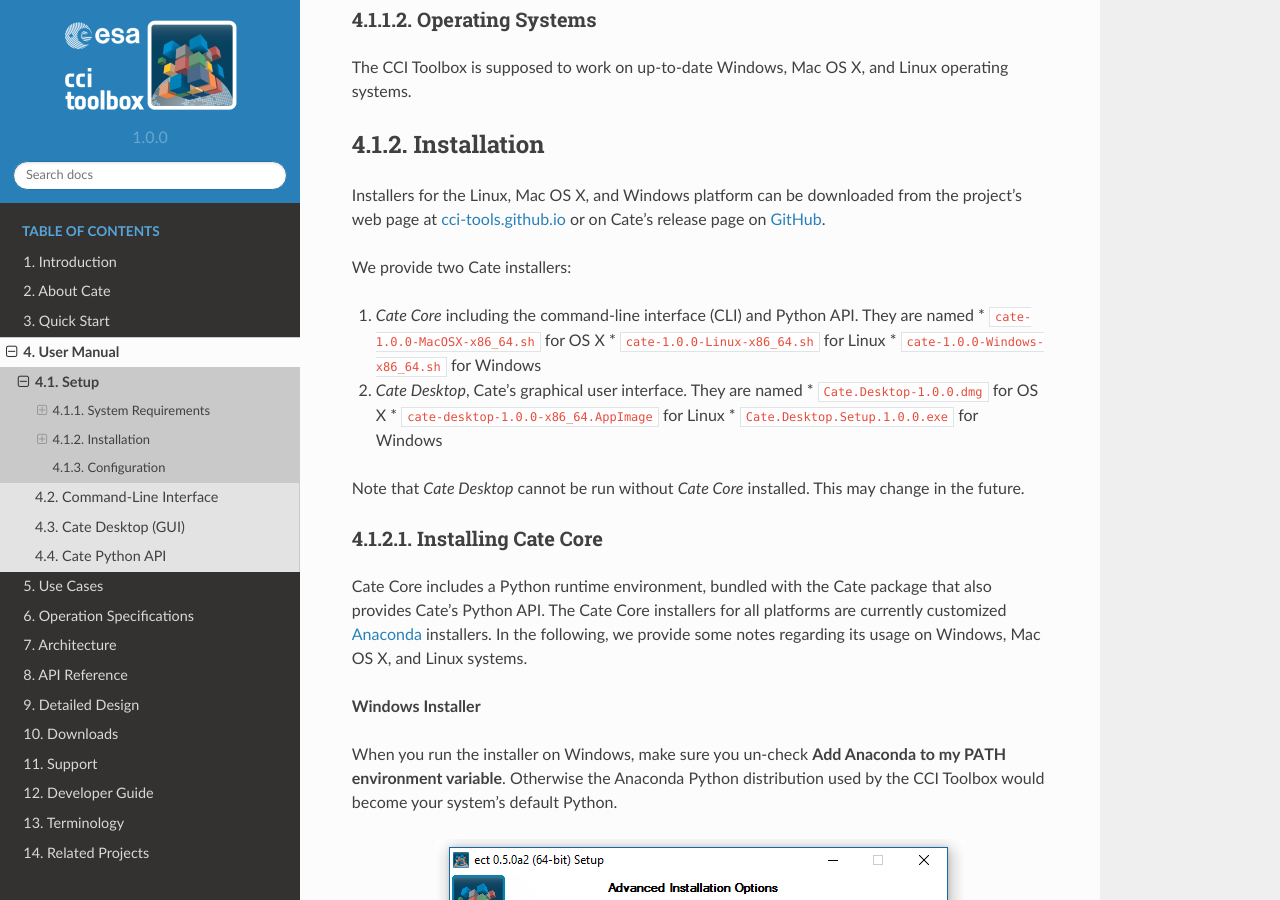
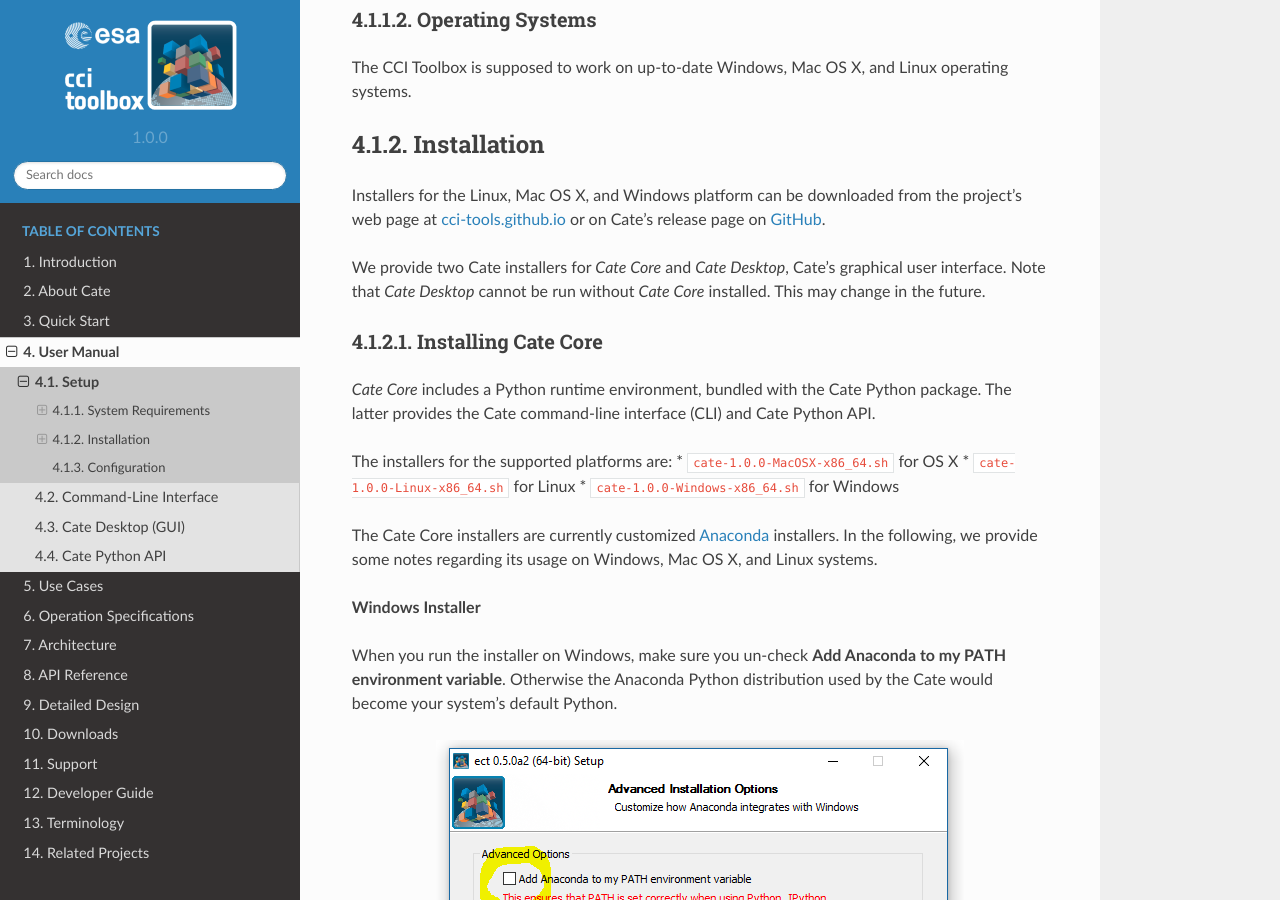
Before and after one commit to CCI-Tools/cate, a Sphinx documentation site: the page built from doc/source/user_manual/um_setup.rst, in a window 1280 px wide and 900 px high, scrolled down 404 px. Built offline with Sphinx 7.4.7 and the Read the Docs theme 2.0.0, drawn with Linux system fonts in a browser that asks for light colours; some of the changed text lies outside the part shown.

Commit message:
updated installation guide

```diff
--- a/doc/source/user_manual/um_setup.rst
+++ b/doc/source/user_manual/um_setup.rst
@@ -31,30 +31,28 @@
 web page at `cci-tools.github.io <https://cci-tools.github.io/>`_
 or on Cate's release page on `GitHub <https://github.com/CCI-Tools/cate/releases>`_.
 
-We provide two Cate installers:
-
-1. *Cate Core* including the command-line interface (CLI) and Python API. They are named
-   * ``cate-1.0.0-MacOSX-x86_64.sh`` for OS X
-   * ``cate-1.0.0-Linux-x86_64.sh`` for Linux
-   * ``cate-1.0.0-Windows-x86_64.sh`` for Windows
-2. *Cate Desktop*, Cate's graphical user interface. They are named
-   * ``Cate.Desktop-1.0.0.dmg`` for OS X
-   * ``cate-desktop-1.0.0-x86_64.AppImage`` for Linux
-   * ``Cate.Desktop.Setup.1.0.0.exe`` for Windows
-
+We provide two Cate installers for *Cate Core* and *Cate Desktop*, Cate's graphical user interface.
 Note that *Cate Desktop* cannot be run without *Cate Core* installed. This may change in the future.
 
 Installing Cate Core
 --------------------
 
-Cate Core includes a Python runtime environment, bundled with the Cate package that also provides Cate's Python API.
-The Cate Core installers for all platforms are currently customized `Anaconda <https://www.continuum.io/why-anaconda>`_
+*Cate Core* includes a Python runtime environment, bundled with the Cate Python package.  The latter provides
+the Cate command-line interface (CLI) and Cate Python API.
+
+The installers for the supported platforms are:
+* ``cate-1.0.0-MacOSX-x86_64.sh`` for OS X
+* ``cate-1.0.0-Linux-x86_64.sh`` for Linux
+* ``cate-1.0.0-Windows-x86_64.sh`` for Windows
+
+
+The Cate Core installers are currently customized `Anaconda <https://www.continuum.io/why-anaconda>`_
 installers. In the following, we provide some notes regarding its usage on Windows, Mac OS X, and Linux systems.
 
 **Windows Installer**
 
 When you run the installer on Windows, make sure you un-check **Add Anaconda to my PATH environment variable**.
-Otherwise the Anaconda Python distribution used by the CCI Toolbox would become your system's default Python.
+Otherwise the Anaconda Python distribution used by the Cate would become your system's default Python.
 
 .. figure:: ../_static/figures/installer-win.png
    :scale: 100 %
@@ -129,9 +127,15 @@
 Installing Cate Desktop
 -----------------------
 
-Note, you need a compatible Cate Core installation before you can install and run Cate Desktop.
+*Cate Desktop* is Cate's graphical user interface and depends on Cate Core.
+Hence, you need a compatible Cate Core installation before you can install and run Cate Desktop.
 
-On all supported platforms, Cate Desktop installers are light-weight and executed by double clicking them.
+The Cate Desktop installers for the supported platforms are:
+* ``Cate.Desktop-1.0.0.dmg`` for OS X
+* ``cate-desktop-1.0.0-x86_64.AppImage`` for Linux
+* ``Cate.Desktop.Setup.1.0.0.exe`` for Windows
+
+All Cate Desktop installers are light-weight and executed by double clicking them.
 They don't require any extra user input.
 
 Configuration
```
